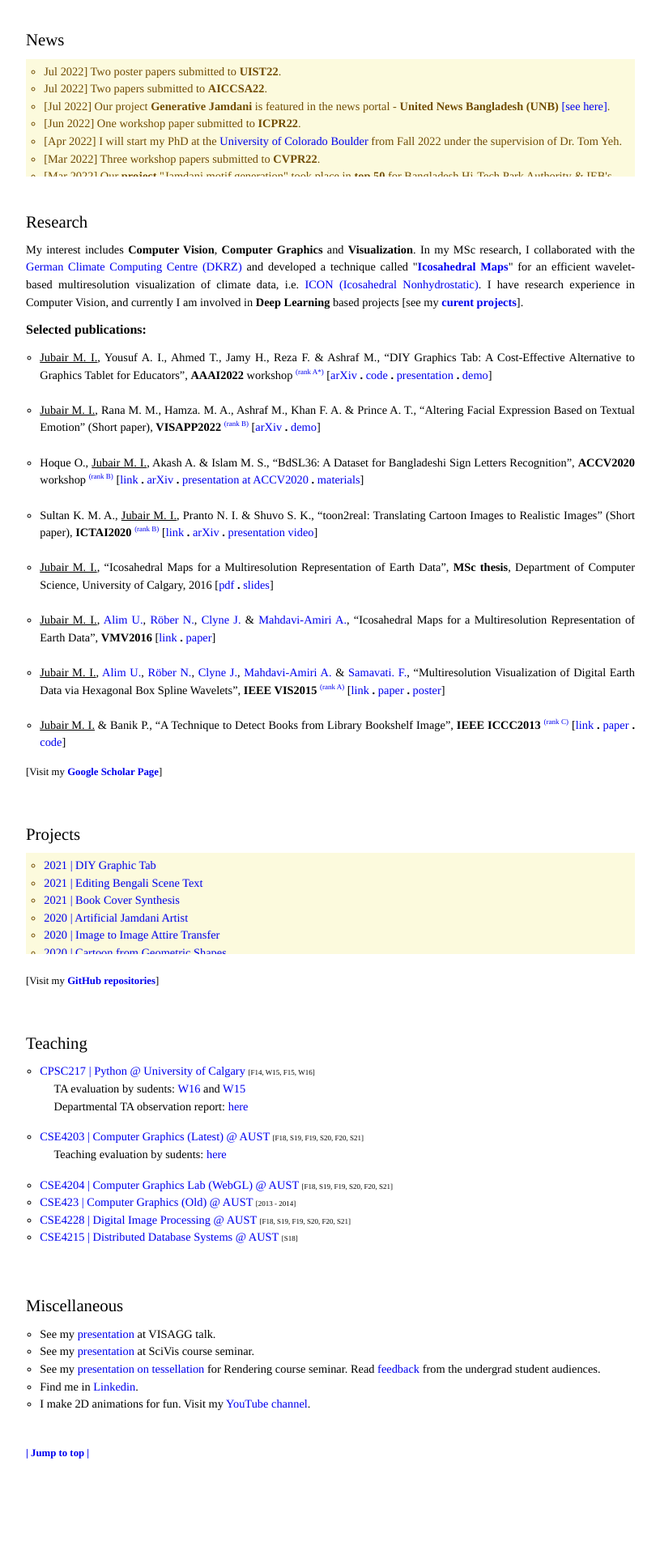
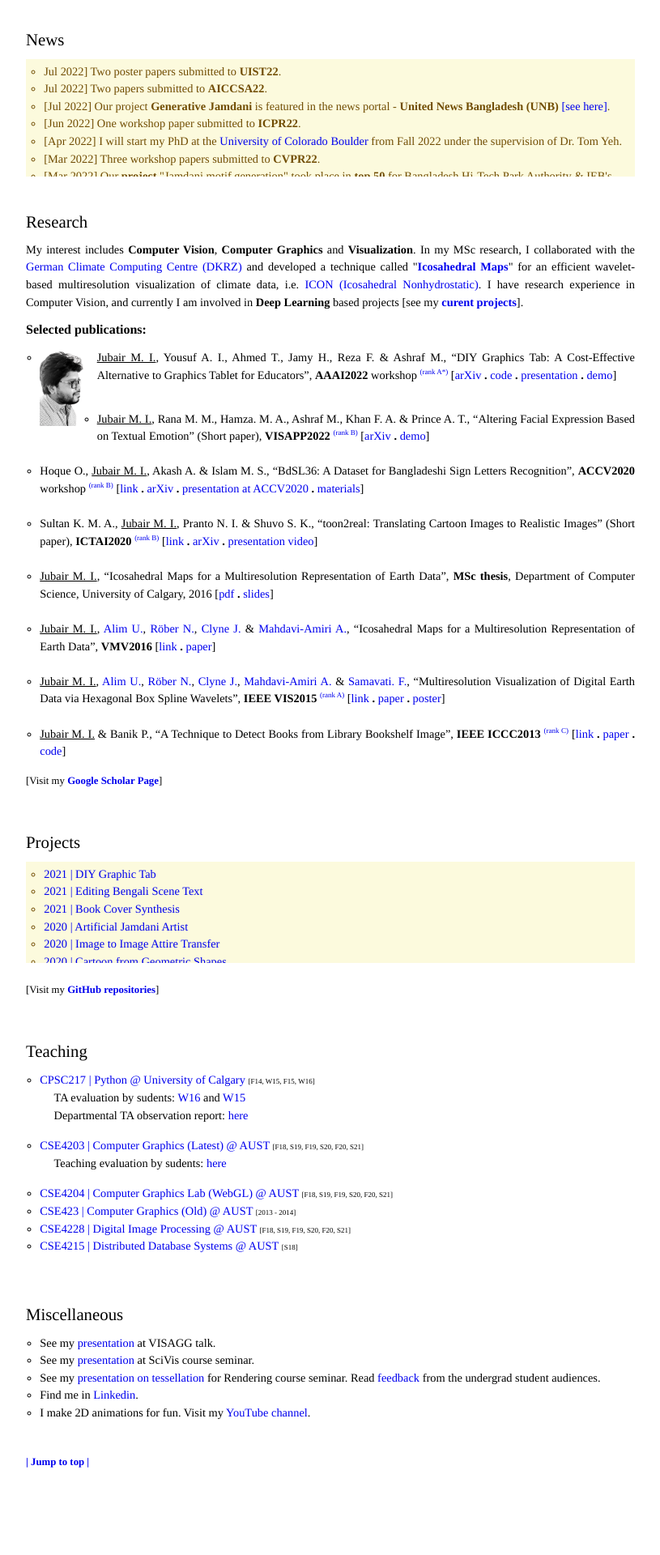
Before and after one commit to imruljubair/imruljubair.github.io, a Jekyll site: the page built from index.html, in a window 1280 px wide. Shown: the part 672-2592 px from the top of the page at 81% size, without its empty margins (232-1047 px from the left). Built offline with Jekyll 4.4.1, drawn with Linux system fonts in a browser that asks for light colours.

Commit message:
Update research.html

```diff
--- a/_includes/research.html
+++ b/_includes/research.html
@@ -12,7 +12,9 @@
 -->
 <p style="font-size:100%; font-weight:bold"> Selected publications:</p>
 <ol style="font-size:90%; list-style-type:circle;  text-align:justify">
-  <li> <u>Jubair M. I.</u>, Yousuf A. I., Ahmed T., Jamy H., Reza F. & Ashraf M., “DIY Graphics Tab: A Cost-Effective Alternative to Graphics Tablet for Educators”, <strong>AAAI2022</strong> workshop <a href="http://portal.core.edu.au/conf-ranks/?search=American+Association+for+Artificial+Intelligence&by=all&source=CORE2021&sort=atitle&page=1"; style="font-size:xx-small; vertical-align:top">(rank A*)</a> [<a href="https://arxiv.org/abs/2112.03269">arXiv</a> <strong>.</strong> <a href="https://github.com/Arafat-yousuf/DIY-Graphic-Tab_Mask-RCNN">code</a> <strong>.</strong> <a href="https://youtu.be/rkcHIDOOoKQ">presentation</a> <strong>.</strong> <a href="https://youtu.be/3FhcmeKcWqE">demo</a>]</li>
+  <li>
+    <div class="portrait"><img src="/assets/images/mypic-bg.png"></div>
+    <p><u>Jubair M. I.</u>, Yousuf A. I., Ahmed T., Jamy H., Reza F. & Ashraf M., “DIY Graphics Tab: A Cost-Effective Alternative to Graphics Tablet for Educators”, <strong>AAAI2022</strong> workshop <a href="http://portal.core.edu.au/conf-ranks/?search=American+Association+for+Artificial+Intelligence&by=all&source=CORE2021&sort=atitle&page=1"; style="font-size:xx-small; vertical-align:top">(rank A*)</a> [<a href="https://arxiv.org/abs/2112.03269">arXiv</a> <strong>.</strong> <a href="https://github.com/Arafat-yousuf/DIY-Graphic-Tab_Mask-RCNN">code</a> <strong>.</strong> <a href="https://youtu.be/rkcHIDOOoKQ">presentation</a> <strong>.</strong> <a href="https://youtu.be/3FhcmeKcWqE">demo</a>]</p></li>
   <br>
  <li> <u>Jubair M. I.</u>, Rana M. M., Hamza. M. A., Ashraf M., Khan F. A. & Prince A. T., “Altering Facial Expression Based on Textual Emotion” (Short paper), <strong>VISAPP2022 </strong><a href="http://portal.core.edu.au/conf-ranks/?search=visapp&by=all&source=CORE2021&sort=atitle&page=1"; style="font-size:xx-small; vertical-align:top">(rank B)</a> [<a href="https://arxiv.org/abs/2112.01454">arXiv</a> <strong>.</strong> <a href="https://youtu.be/u3Jw35rtLNk">demo</a>]</li>
  <br>
```
